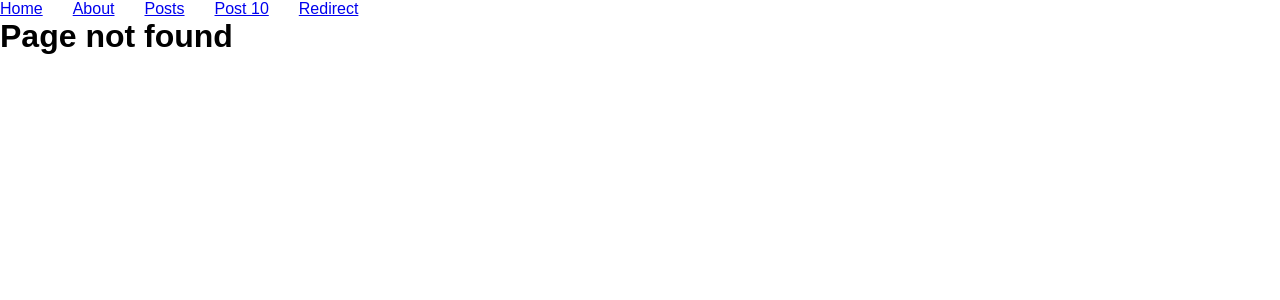
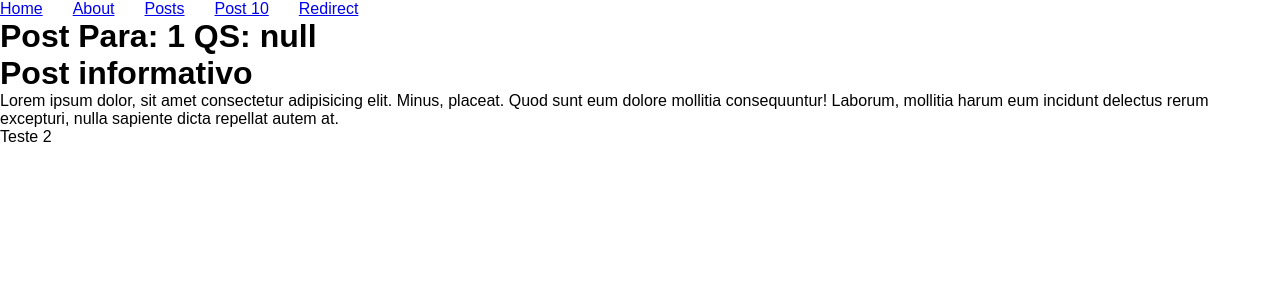
Before and after one commit to jacksoncassemiro/estudos-react-routerdom, a React (Vite) app: page /posts/1 in a window 1280 px wide. Before the commit this address had no page. Shown: the top 300 px of the page. Built offline with nearby package versions, Linux system fonts and the light colour scheme.

Commit message:
exibição de conteúdo condicionado a passagem de rota adicional na navegação da página
Signed-off-by: Jackson Cassemiro <jacksondgls@live.com>

```diff
--- a/src/components/Menu/Menu.jsx
+++ b/src/components/Menu/Menu.jsx
@@ -12,10 +12,10 @@ export const Menu = () => {
           <Link to="/about">About</Link>
         </li>
         <li>
-          <Link to="/post">Posts</Link>
+          <Link to="/posts">Posts</Link>
         </li>
         <li>
-          <Link to="/post/10?page=teste">Post 10</Link>
+          <Link to="/posts/10?page=teste">Post 10</Link>
         </li>
         <li>
           <Link to="/redirect">Redirect</Link>
--- a/src/components/Post/Post.jsx
+++ b/src/components/Post/Post.jsx
@@ -1,14 +1,10 @@
-import { useParams, useSearchParams } from "react-router-dom"
 import "./style.css"
 
 export const Post = () => {
-  const params = useParams();
-  const {id} = params;
-  const [qs, setQs] = useSearchParams();
-
   return (
     <div>
-      <h1>Post {`Para: ${id}`} {`QS: ${qs.get("page")}`}</h1>
+      <h1>Post informativo</h1>
+      <p>Lorem ipsum dolor, sit amet consectetur adipisicing elit. Minus, placeat. Quod sunt eum dolore mollitia consequuntur! Laborum, mollitia harum eum incidunt delectus rerum excepturi, nulla sapiente dicta repellat autem at.</p>
     </div>
   )
 }
--- /dev/null
+++ b/src/components/Posts/Posts.jsx
@@ -0,0 +1,15 @@
+import { Outlet, useParams, useSearchParams } from "react-router-dom"
+import "./style.css"
+
+export const Posts = () => {
+  const params = useParams();
+  const {id} = params;
+  const [qs, setQs] = useSearchParams();
+
+  return (
+    <div>
+      <h1>Post {`Para: ${id}`} {`QS: ${qs.get("page")}`}</h1>
+      <Outlet />
+    </div>
+  )
+}
--- a/src/main.jsx
+++ b/src/main.jsx
@@ -3,6 +3,7 @@ import ReactDOM from 'react-dom/client'
 import { Home } from './components/Home/Home'
 import { About } from './components/About/About'
 import { Menu } from './components/Menu/Menu'
+import { Posts } from './components/Posts/Posts'
 import { Post } from './components/Post/Post'
 import { Redirect } from './components/Redirect/Redirect'
 import { NotFound } from './components/NotFound/NotFound'
@@ -17,9 +18,16 @@ ReactDOM.createRoot(document.getElementById('root')).render(
       <Routes>
         <Route path='/' element={<Home />} />
         <Route path='/about' element={<About />} />
-        <Route path='/post/:id' element={<Post />} />
-        <Route path='/post/:id' element={<Post />} />
-        <Route path='/post' element={<Post />} />
+        {/* <Route path='/posts/:id' element={<Posts />} /> */}
+        <Route path='/posts' element={<Posts />}>
+          <Route path=':id' element={
+            <>
+              <Post />
+              <div>Teste 2</div>
+            </>
+          } />
+        </Route>
+        <Route path='/posts' element={<Posts />} />
         <Route path='/redirect' element={<Redirect />} />
         <Route path='*' element={<NotFound />} />
       </Routes>
```
Also changed, not shown: src/components/Posts/style.css (added).
